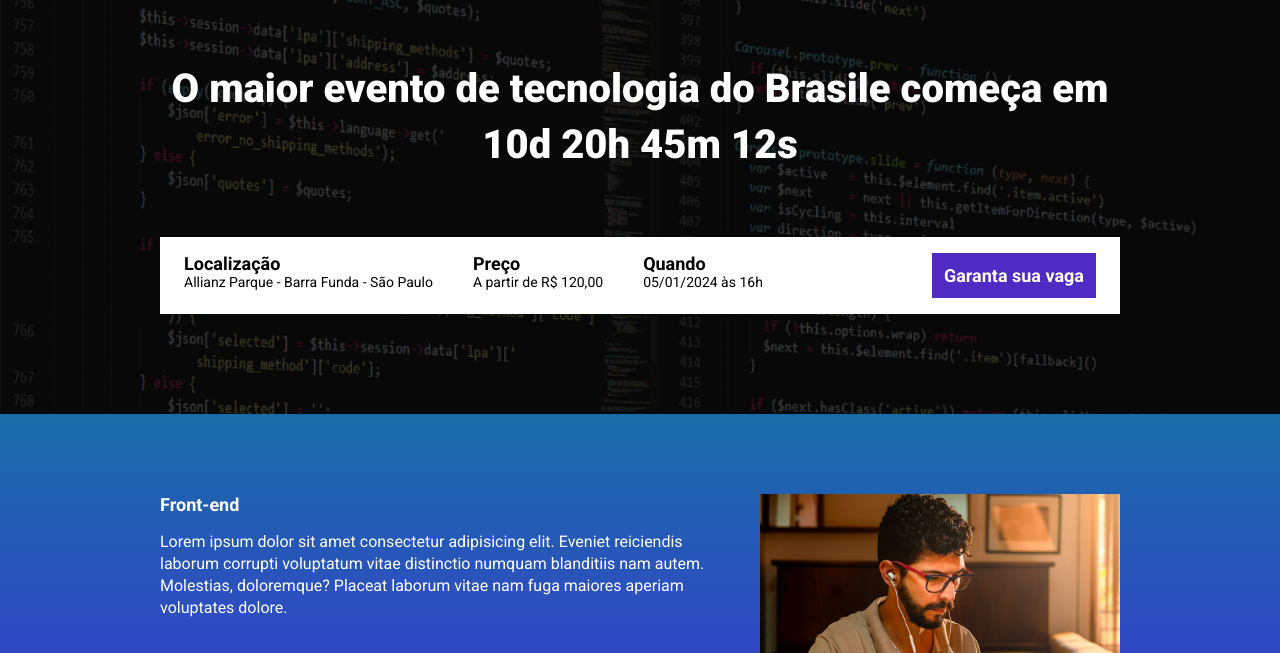
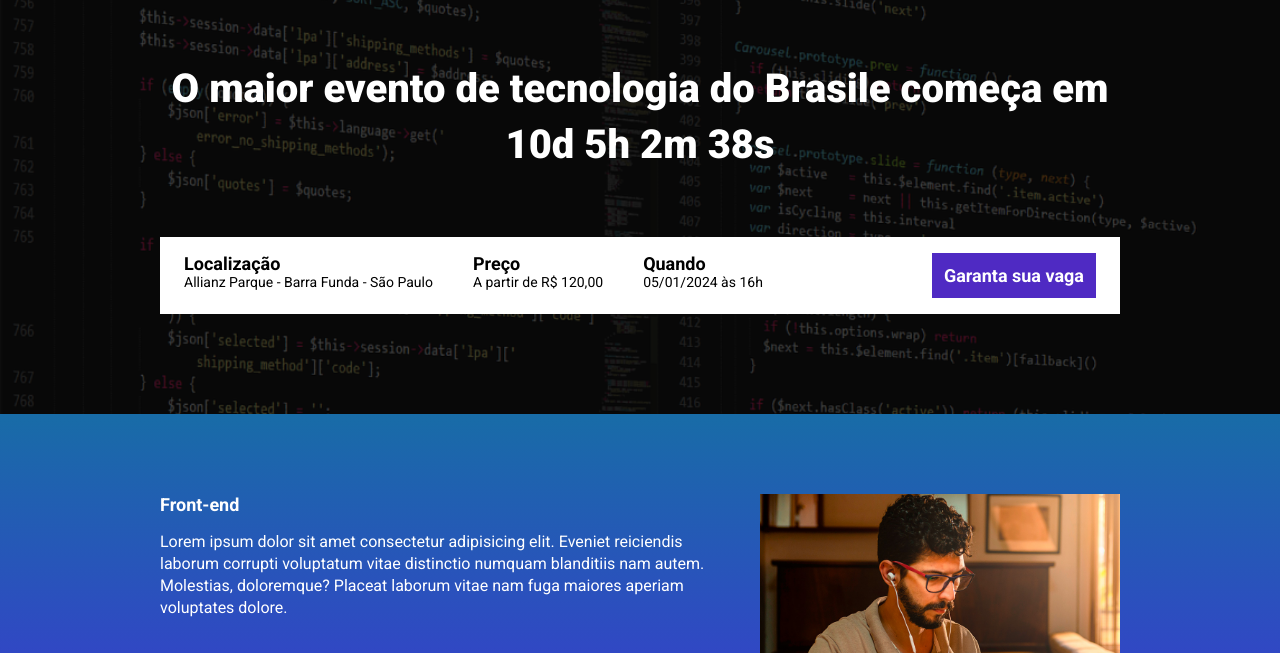
Before and after one commit to MarioHBS/ebac_tech_talks, a website built with Parcel: page src/index.html in a window 1280 px wide. Shown: the part 147-800 px from the top of the page. Built offline with nearby package versions, Linux system fonts and the light colour scheme.

Commit message:
aplicando o contador dedata

```diff
--- a/package.json
+++ b/package.json
@@ -2,8 +2,8 @@
   "name": "curso_ebac-mod22_ebac_talks",
   "version": "1.0.0",
   "description": "",
-  "main": "index.js",
   "scripts": {
+    "build": "parcel build src/index.html",
     "dev": "parcel src/index.html src/scripts/run.js src/styles/main.scss",
     "test": "echo \"Error: no test specified\" && exit 1"
   },
--- a/src/index.html
+++ b/src/index.html
@@ -19,7 +19,7 @@
         <div class="container">
             <img class="hero__logo" src="./images/ebac_logo.svg" alt="EBAC">
             <p class="hero__text">
-                O maior evento de tecnologia do Brasile começa em 10d 20h 45m 12s
+                O maior evento de tecnologia do Brasile começa em <span id="contador"></span>
             </p>
 
             <div class="infos-bar">
--- a/src/scripts/run.js
+++ b/src/scripts/run.js
@@ -1 +1,36 @@
 AOS.init();
+
+const dataEvento = new Date("January 21, 2024 19:00:00")
+const eventMilliseconds = dataEvento.getTime();
+
+function currentTimestamp() {
+    return new Date().getTime();
+}
+
+const minutoEmMs = 1000 * 60;
+const horaEmMs = minutoEmMs * 60;
+const diaEmMs = horaEmMs * 24;
+
+const contadorParaEvento = setInterval(() => {
+    const current = currentTimestamp();
+
+    const diff = eventMilliseconds - current;
+
+    const diasParaEvento = Math.floor(diff / diaEmMs);
+    const horasParaEvento = Math.floor(diff % diaEmMs / horaEmMs);
+    const minutoParaEvento = Math.floor(diff % horaEmMs / minutoEmMs);
+    const segundoParaEvento = Math.floor(diff % minutoEmMs / 1000);
+
+    console.log(diasParaEvento);
+    console.log(horasParaEvento);
+    console.log(minutoParaEvento)
+    console.log(segundoParaEvento)
+
+    if (diff < 0) {
+        clearInterval(contadorParaEvento);
+        document.getElementById('contador').innerHTML = "EVENTO EXPIRADO"
+    }
+
+    document.getElementById('contador').innerHTML = `${diasParaEvento}d ${horasParaEvento}h ${minutoParaEvento}m ${segundoParaEvento}s`
+}, 1000)
+// clearInterval(timeStamp)
```
